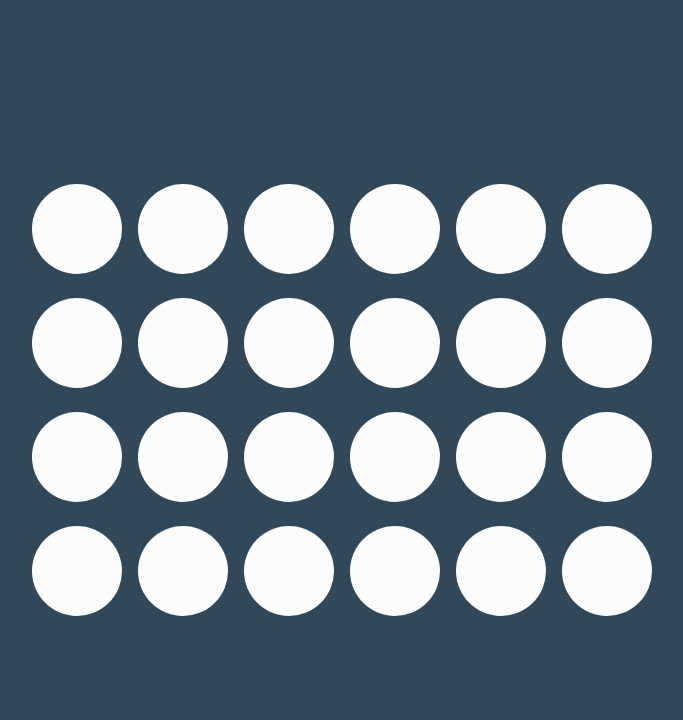
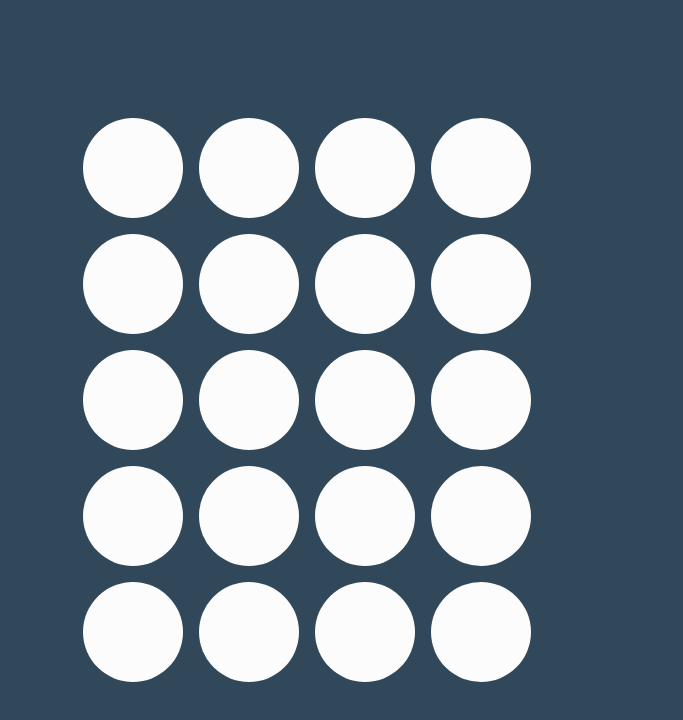
Before and after one commit to v3rti/memoSon, a Next.js app: page / in a window 1280 px wide. Shown: the top 720 px of the page, without its empty margins (298-981 px from the left). Built offline with nearby package versions, Linux system fonts and the light colour scheme.

Commit message:
still brainstorming the problem

```diff
--- /dev/null
+++ b/src/app/components/Card.tsx
@@ -0,0 +1,18 @@
+'use client'
+
+import { useState, useRef } from 'react';
+
+export default function Card({checked, cardValue, numberClick} : {checked: boolean; cardValue: number; numberClick: Function}){
+
+  const [isChecked, setIsChecked] = useState(false);
+
+  const handleClick = (e) => {
+    setIsChecked(!isChecked);
+    console.log(cardValue);
+  }
+
+  return <div onClick={e => {
+    handleClick(e);
+    numberClick(e);
+  }} className={`${isChecked ? 'bg-[#8C9BA5]' : 'bg-[#fcfcfc]'} w-[100px] h-[100px] rounded-full flex items-center justify-center text-3xl font-medium`}>{isChecked ? cardValue : ""}</div>
+}
--- a/src/app/page.tsx
+++ b/src/app/page.tsx
@@ -1,40 +1,37 @@
-import Image from "next/image";
+'use client'
+
+import { useState } from 'react';
+import Card from "./components/Card";
 
 export default function Home() {
+
+  const numbers = [1,2,3,4,5,6,7,8,9,10];
+  let newNumbers = [...numbers, ...numbers].sort();
+
+  for(let i = 0; i < newNumbers.length; i++){
+    let x = Math.floor(Math.random() * newNumbers.length);
+    let temp = newNumbers[i];
+    newNumbers[i] = newNumbers[x];
+    newNumbers[x] = temp;
+  }
+
+  const [cloneClicked, setCloneClicked] = useState(0);
+  const [clickedNumber, setClickedNumber] = useState([0,0]);
+  const [doublesFound, setDoublesFound] = useState(false);
+
+  const handleNumberClick = (e) => {
+    clickedNumber[0] === 0 ? setClickedNumber([e.target, 0]) : setClickedNumber([clickedNumber[0], e.target]);
+    clickedNumber[0] !== 0 && clickedNumber[0] === clickedNumber[1] ? setDoublesFound(true) : "";
+    console.log(clickedNumber);
+    console.log(doublesFound)
+  }
+
   return (
    <div className="flex p-16 flex-col gap-6 h-screen items-center justify-center">
-      <div className="flex gap-4">
-        <div className="w-[90px] h-[90px] bg-[#fcfcfc] rounded-full"></div>
-        <div className="w-[90px] h-[90px] bg-[#fcfcfc] rounded-full"></div>
-        <div className="w-[90px] h-[90px] bg-[#fcfcfc] rounded-full"></div>
-        <div className="w-[90px] h-[90px] bg-[#fcfcfc] rounded-full"></div>
-        <div className="w-[90px] h-[90px] bg-[#fcfcfc] rounded-full"></div>
-        <div className="w-[90px] h-[90px] bg-[#fcfcfc] rounded-full"></div>
+      <div className="flex gap-4 w-[45%] flex-wrap" >
+        {newNumbers.map((num, i) => <Card key={i} cardValue={num} numberClick={(e) => handleNumberClick(e)}/>)}
       </div>
-      <div className="flex gap-4">
-        <div className="w-[90px] h-[90px] bg-[#fcfcfc] rounded-full"></div>
-        <div className="w-[90px] h-[90px] bg-[#fcfcfc] rounded-full"></div>
-        <div className="w-[90px] h-[90px] bg-[#fcfcfc] rounded-full"></div>
-        <div className="w-[90px] h-[90px] bg-[#fcfcfc] rounded-full"></div>
-        <div className="w-[90px] h-[90px] bg-[#fcfcfc] rounded-full"></div>
-        <div className="w-[90px] h-[90px] bg-[#fcfcfc] rounded-full"></div>
-      </div>
-      <div className="flex gap-4">
-        <div className="w-[90px] h-[90px] bg-[#fcfcfc] rounded-full"></div>
-        <div className="w-[90px] h-[90px] bg-[#fcfcfc] rounded-full"></div>
-        <div className="w-[90px] h-[90px] bg-[#fcfcfc] rounded-full"></div>
-        <div className="w-[90px] h-[90px] bg-[#fcfcfc] rounded-full"></div>
-        <div className="w-[90px] h-[90px] bg-[#fcfcfc] rounded-full"></div>
-        <div className="w-[90px] h-[90px] bg-[#fcfcfc] rounded-full"></div>
-      </div>
-      <div className="flex gap-4">
-        <div className="w-[90px] h-[90px] bg-[#fcfcfc] rounded-full"></div>
-        <div className="w-[90px] h-[90px] bg-[#fcfcfc] rounded-full"></div>
-        <div className="w-[90px] h-[90px] bg-[#fcfcfc] rounded-full"></div>
-        <div className="w-[90px] h-[90px] bg-[#fcfcfc] rounded-full"></div>
-        <div className="w-[90px] h-[90px] bg-[#fcfcfc] rounded-full"></div>
-        <div className="w-[90px] h-[90px] bg-[#fcfcfc] rounded-full"></div>
-      </div>
+
    </div>
   );
 }
```
